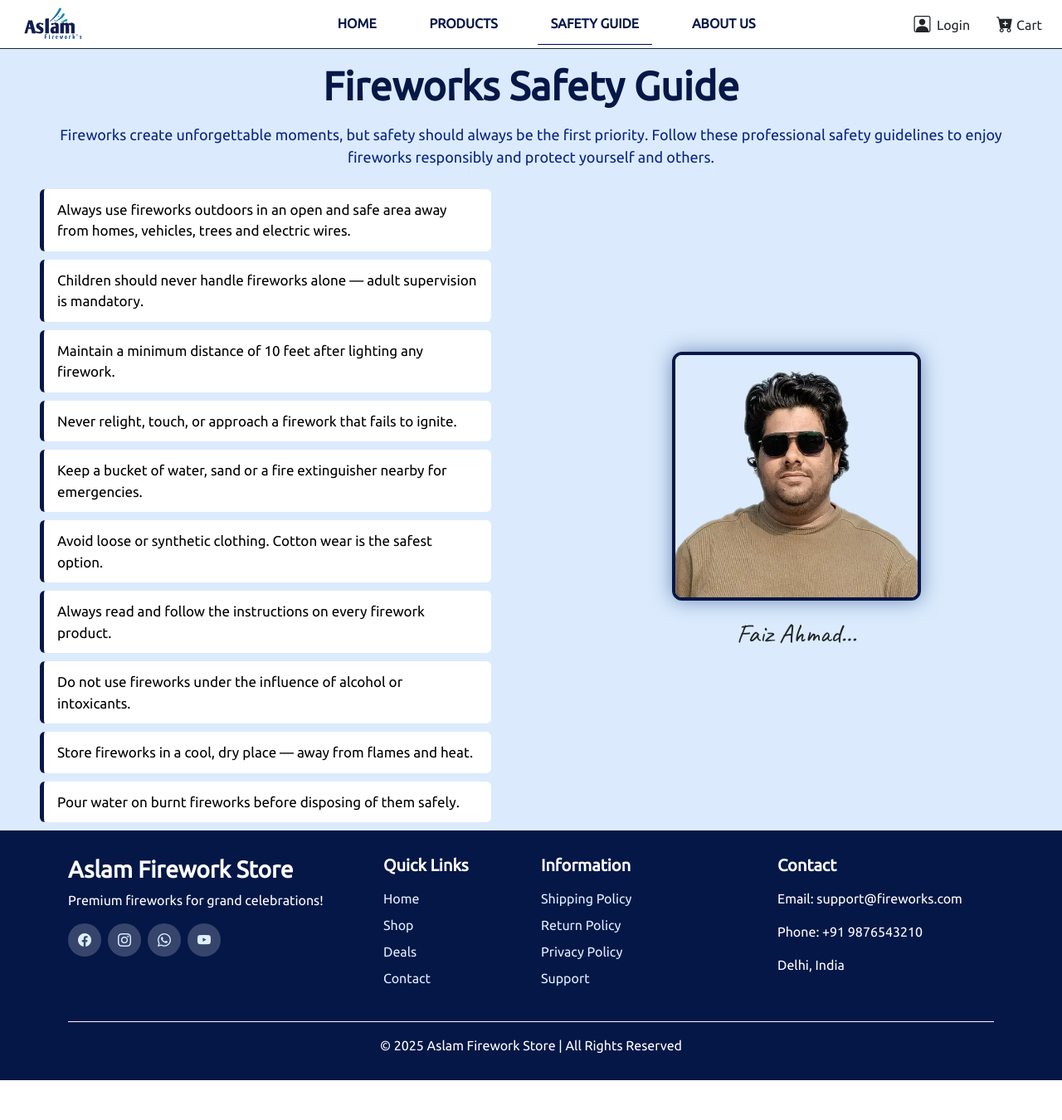
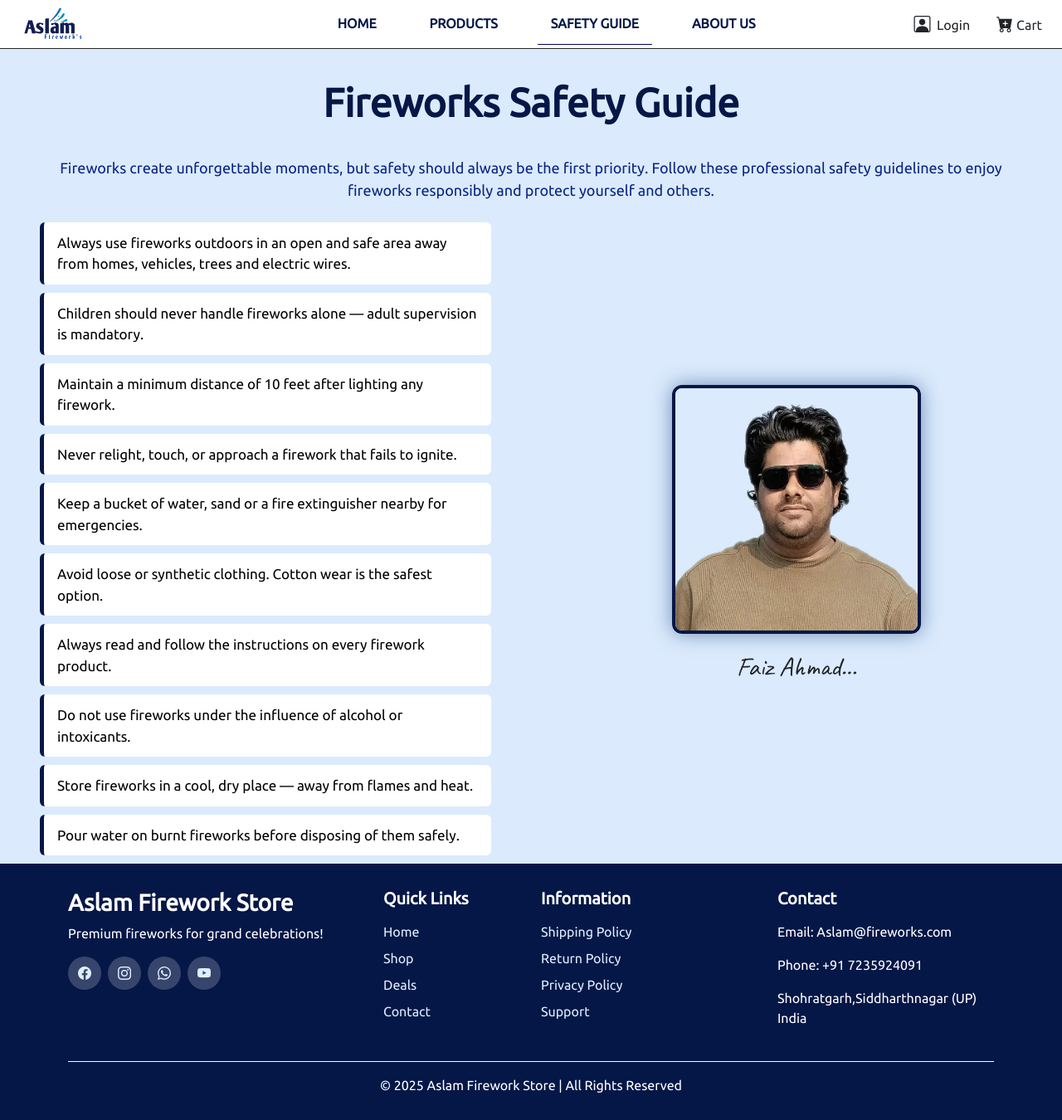
Before and after one commit to safatrangrezzz/Aslam-Firework-s, an Angular app: page /safety in a window 1280 px wide. Shown: the whole page at 83% size. Before the commit the page ends 1302 px from the top, so only its background shows below. Built offline with nearby package versions, Linux system fonts and the light colour scheme.

Commit message:
all complete

```diff
--- a/src/app/about/about.scss
+++ b/src/app/about/about.scss
@@ -4,13 +4,14 @@
     margin: 0;
 }
 .about-section {
-    min-height: 100vh;
+    min-height: 85vh;
 }
 
 h1{
     font-size: 48px;
     color: #051747;
     font-weight: 700;
+     margin: 20px 0px;
 }
 
 .about-text p {
--- a/src/app/app.html
+++ b/src/app/app.html
@@ -3,7 +3,7 @@
      <nav class="container-fluid px-2 ps-md-4 border-bottom border-dark py-1 py-md-2 bg-white">
       <div class="row justify-content-between">
         <div class="col-1 text-center d-md-none fw-semibold me-2 fs-1 pt-1 pb-2" (click)="menuOpen()">{{menuStatus ? '☰' : '✖'}}</div>
-        <div class="col-4 col-md-2"><img src="mylogo.jpg" alt="" width="80"></div>
+        <div class="col-4 col-md-2 me-auto"><img src="mylogo.jpg" alt="" width="80"></div>
         <div class="col text-center menu-bar d-md-block" [ngClass]="menuStatus ? 'd-none' : 'd-block'">
           <ul class= "pt-2 d-flex justify-content-center fst-normal fw-semibold" (click)="ulClick()">
             <li class="mx-lg-3"> <a routerLink="home" routerLinkActive="active" class="p-3">HOME</a></li>
@@ -22,12 +22,17 @@
 <!-- ------------------------main------------- -->
 
 
-  <!-- ----------------------page---------------------- -->
 
 
-<!-- ------------------herobanner--------------------- -->
     <router-outlet></router-outlet>
 
+
+
+
+
+
+
+    <!-- ---------------foooter------------- -->
     <app-footer></app-footer>
 
 
@@ -35,13 +40,5 @@
 
 
 
-<!-- ---------------foooter------------- -->
-
-
-
-
-
-<!-- --------------pageend-------------ka div niche-->
-
 
 </div>
--- a/src/app/app.scss
+++ b/src/app/app.scss
@@ -31,21 +31,21 @@ ul{
 
     }
 }
+
 @media (max-width:767px){
 
     ul{
-        padding: 0;
+        padding: 50px;
         margin: 0;
         position:absolute;
-        left : 0px;
-        top:50px;
+        left : -20px;
+        top:62px;
         flex-direction: column;
         justify-content: start;
         align-content: start;
-
         z-index: 5;
-        background-color: rgba(255, 255, 255, 0.653);
-        backdrop-filter: blur(10px);
+        background-color: rgba(255, 255, 255, 0.959);
+        border-radius: 0px 0px 10px 0px;
         li{
             margin: 20px
         }
--- a/src/app/footer/footer.html
+++ b/src/app/footer/footer.html
@@ -39,9 +39,9 @@
 
             <div class="col-lg-3 col-md-6">
                 <h5 class="fw-semibold mb-3">Contact</h5>
-                <p>Email: support@fireworks.com</p>
-                <p>Phone: +91 9876543210</p>
-                <p>Delhi, India</p>
+                <p>Email: Aslam@fireworks.com</p>
+                <p>Phone: +91 7235924091</p>
+                <p>Shohratgarh,Siddharthnagar (UP) India</p>
             </div>
 
 
--- a/src/app/safety-guide/safety-guide.scss
+++ b/src/app/safety-guide/safety-guide.scss
@@ -3,13 +3,14 @@
     padding: 0;
 }
 .safety-section {
-    min-height: 100vh;
+    min-height: 85vh;
 }
 
  h1 {
     font-size: 48px;
     color: #051747;
     font-weight: 700;
+    margin: 20px 0px;
 }
 
 .intro {
```
